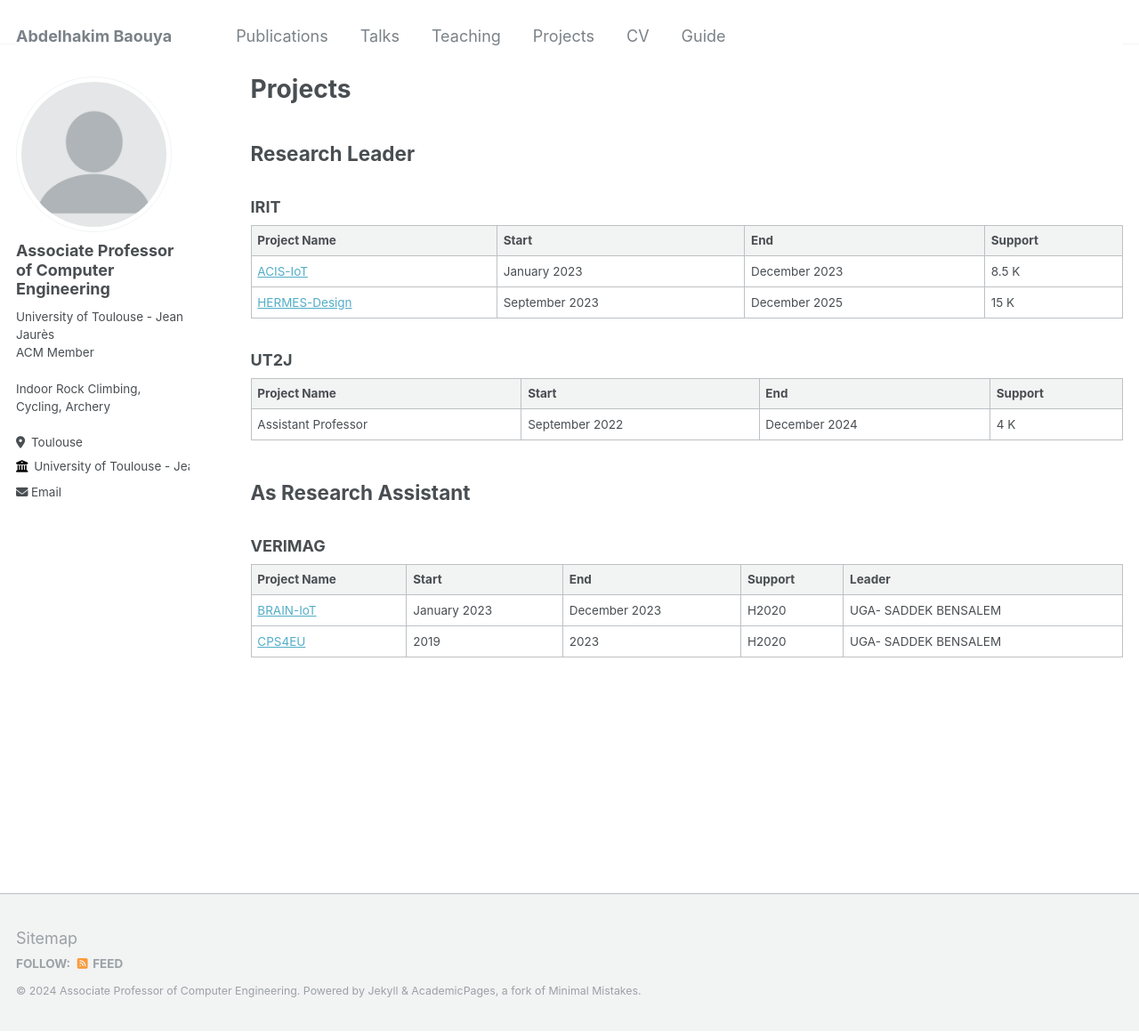
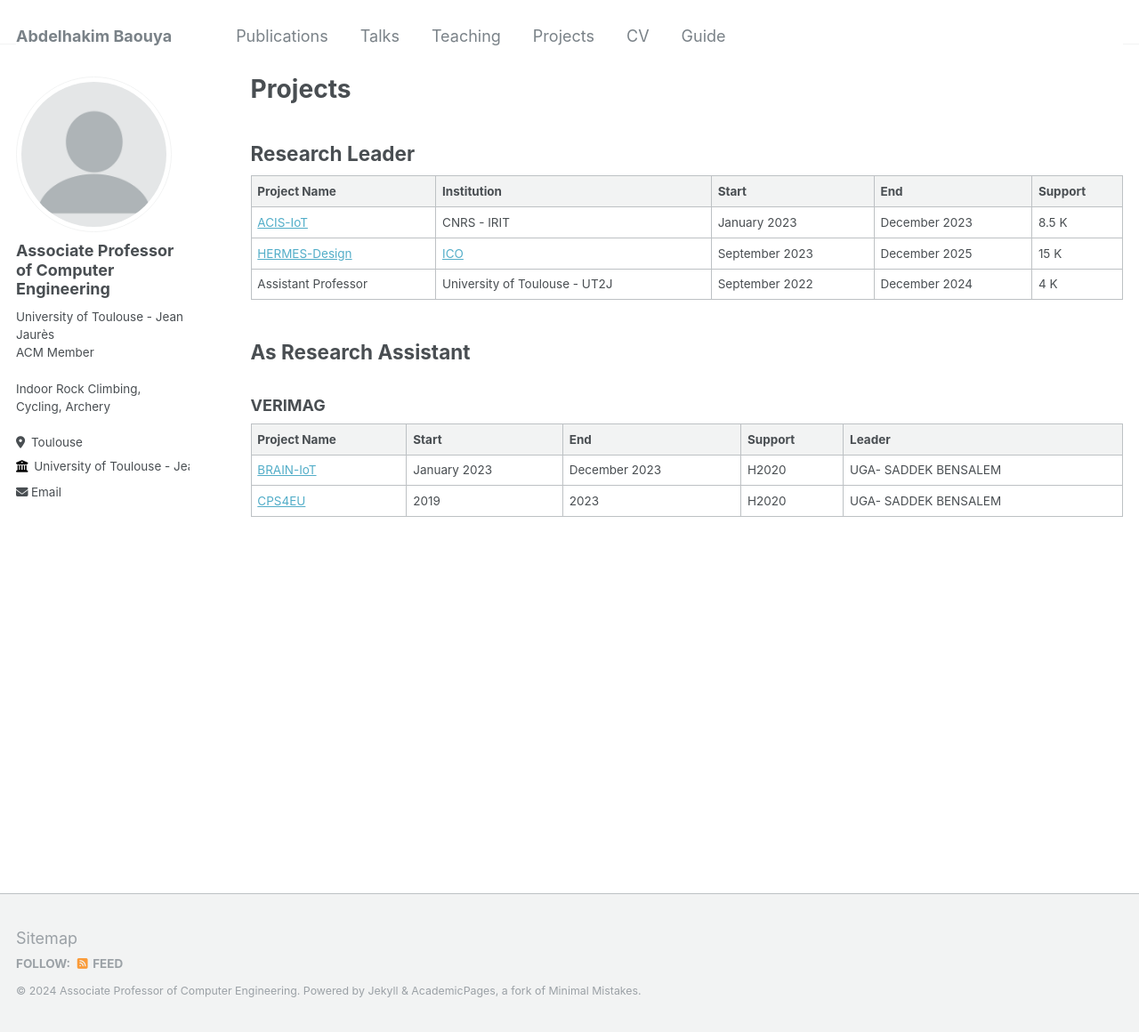
Before and after one commit to hbaouya/hbaouya.github.io, a Jekyll site: the page built from _pages/projects.md, in a window 1280 px wide and 1160 px high. Shown: the whole window at 89% size. Built offline with Jekyll 4.4.1, drawn with Linux system fonts in a browser that asks for light colours.

Commit message:
Update projects.md

```diff
--- a/_pages/projects.md
+++ b/_pages/projects.md
@@ -10,18 +10,12 @@ redirect_from:
 
 ## Research Leader
 
-### IRIT
 
-| Project Name | Start | End | Support |
+| Project Name |   Institution | Start | End | Support |
 |---|---|---|---|
-| [ACIS-IoT](https://acis-iot.github.io/) | January 2023 | December 2023 | 8.5 K |
-| [HERMES-Design](https://hermes-design.github.io/) | September 2023 |  December 2025 | 15 K |
-
-### UT2J
-
-| Project Name | Start | End | Support |
-|---|---|---|---|
-| Assistant Professor | September 2022 | December 2024 | 4 K |
+| [ACIS-IoT](https://acis-iot.github.io/) | CNRS - IRIT |January 2023 | December 2023 | 8.5 K |
+| [HERMES-Design](https://hermes-design.github.io/) | [ICO](https://www.ico-occitanie.fr/)  | September 2023 |  December 2025 | 15 K |
+| Assistant Professor | University of Toulouse - UT2J |September 2022 | December 2024 | 4 K |
 
 
 ## As Research Assistant
```
